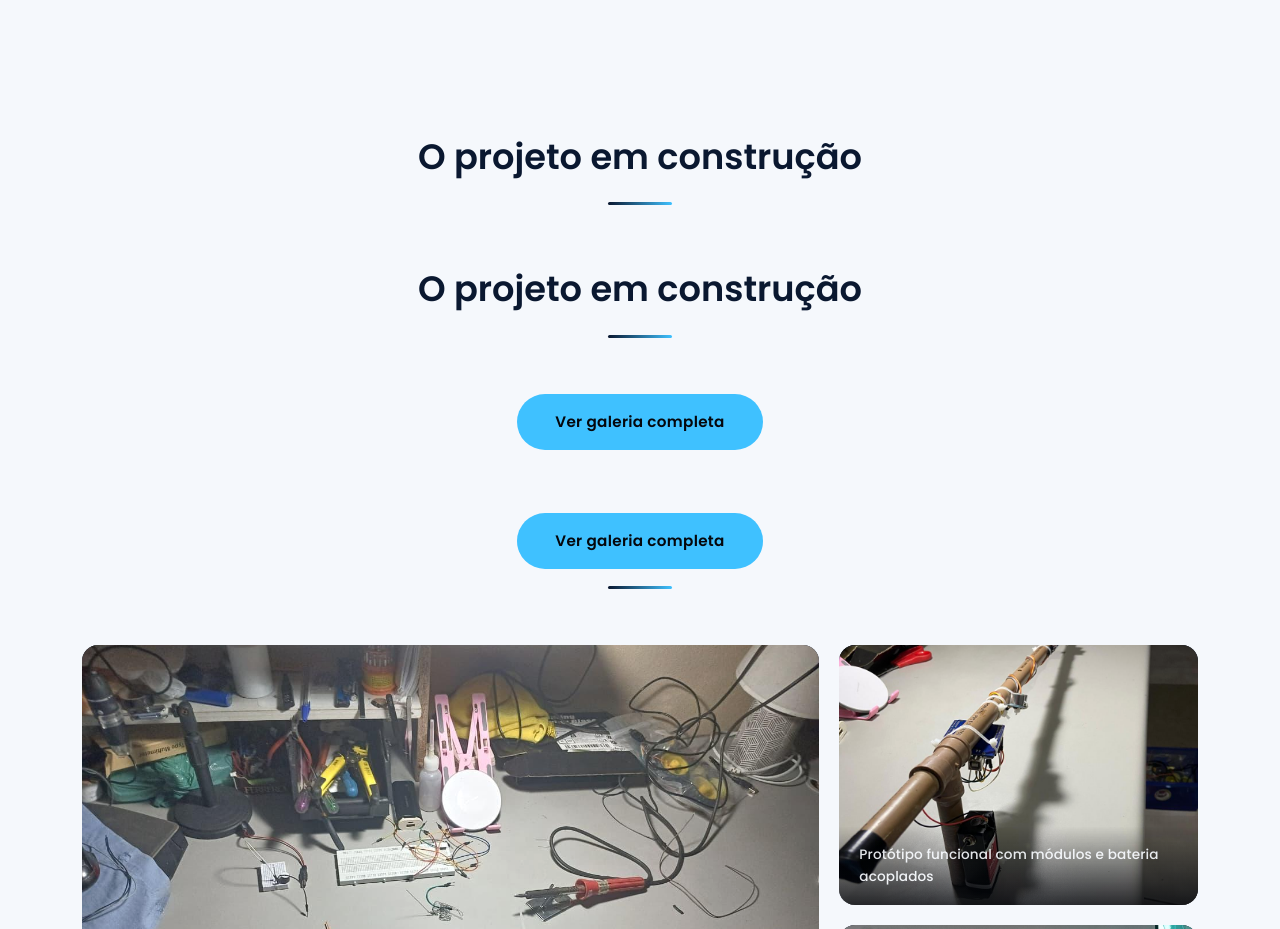
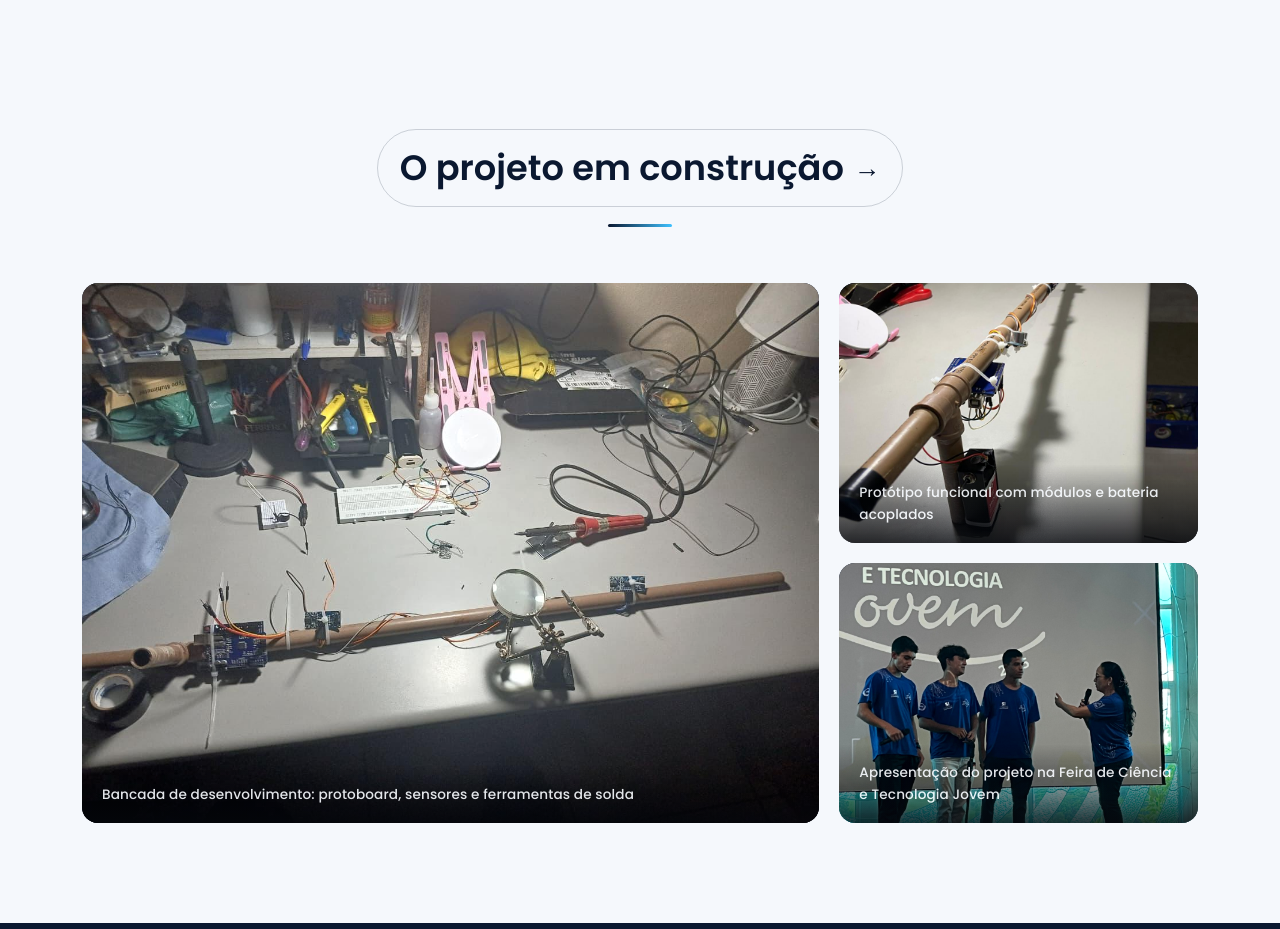
Before and after one commit to rewalltech/RWT-React, a React (Vite) app: page / in a window 1280 px wide. Shown: the part 1740-2669 px from the top of the page. Built offline with nearby package versions, Linux system fonts and the light colour scheme.

Commit message:
Atualização do botão da galeria

```diff
--- a/src/pages/Home.jsx
+++ b/src/pages/Home.jsx
@@ -78,21 +78,11 @@ export default function Home() {
       </section>
 
       <section id="galeria">
-        <h2 className="titulo titulo--com-acao">O projeto em construção</h2>
-
-        <h2 className="titulo titulo--com-acao">O projeto em construção</h2>
-
-       <div className="titulo-acao">
-          <Link to="/galeria" className="btn">
-            Ver galeria completa
-           </Link>
-       </div>
-
-       <div className="titulo titulo--com-acao">
-          <Link to="/galeria" className="btn">
-            Ver galeria completa
-           </Link>
-       </div>
+        <h2 className="titulo titulo--com-acao">
+          <Link to="/galeria" className="titulo-btn">
+            O projeto em construção
+          </Link>
+        </h2>
 
         <div className="galeria-grid">
           <figure className="galeria-item galeria-item--grande">
--- a/src/styles/Home.css
+++ b/src/styles/Home.css
@@ -124,9 +124,40 @@
   margin-bottom: 28px;
 }
 
-.titulo-acao {
-  text-align: center;
-  margin-bottom: 56px;
+.titulo-btn {
+  color: inherit;
+  text-decoration: none;
+  display: inline-flex;
+  align-items: center;
+  gap: 10px;
+  padding: 10px 22px;
+  border: 1.5px solid rgba(10, 24, 48, 0.18);
+  border-radius: 999px;
+  transition: color 0.25s ease, gap 0.25s ease, border-color 0.25s ease,
+    background-color 0.25s ease, transform 0.2s ease;
+}
+
+.titulo-btn::after {
+  content: "→";
+  font-size: 0.75em;
+  transform: translateX(0);
+  transition: transform 0.25s ease;
+}
+
+.titulo-btn:hover {
+  color: var(--azul-ceu);
+  gap: 14px;
+  border-color: var(--azul-ceu);
+  background: rgba(63, 193, 255, 0.08);
+  transform: translateY(-2px);
+}
+
+.titulo-btn:hover::after {
+  transform: translateX(4px);
+}
+
+.titulo-btn:active {
+  transform: translateY(0);
 }
 
 /* ---------- Galeria (prévia na home) ---------- */
```
